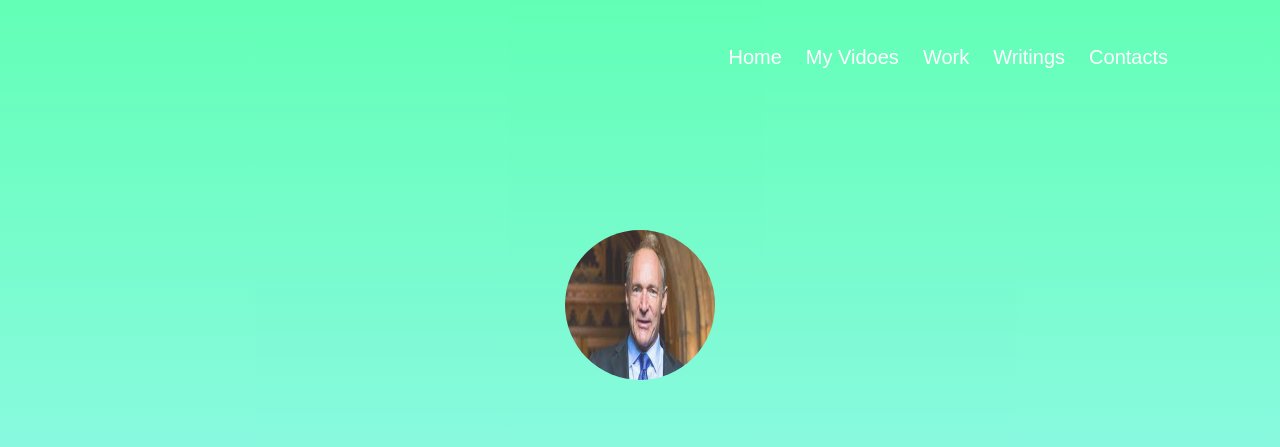
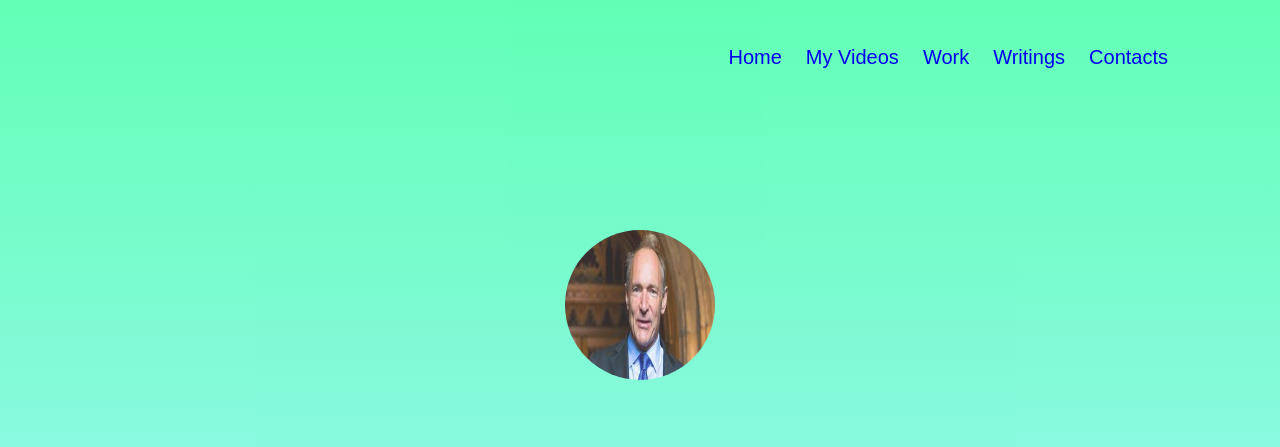
Before and after one commit to Samaira-Agrawal/Tim-Berners-Lee, a plain HTML site: page index.html in a window 1280 px wide. Shown: the top 447 px of the page. Drawn offline with Linux system fonts and the light colour scheme.

Commit message:
Add files via upload

```diff
--- a/index.html
+++ b/index.html
@@ -1,30 +1,32 @@
 <html>
+
 <head>
     <title>Tim Berners-Lee</title>
     <link rel="stylesheet" href="style.css">
 </head>
+
 <body>
-<ul class = "menu">
-<li class = "links">
-Home
+    <ul class="menu">
+        <li class="links">
+            <a href="#welcome">Home</a>
         </li>
-<li class = "links">
-My Vidoes
+        <li class="links">
+            <a href = "#videos">My Videos</a>
         </li>
-<li class = "links">
-Work
+        <li class="links">
+          <a href="#work">Work</a>
         </li>
-<li class = "links">
-Writings
+        <li class="links">
+            <a href="#writings">Writings</a>
         </li>
-<li class = "links">
-Contacts
+        <li class="links">
+            <a href="#contacts">Contacts</a>
         </li>
     </ul>
-<section id="welcome" class = "parallax-container">
+    <section id="welcome" class="parallax-container">
         <div class="parallax-inner">
             <img id="TBL" src="TBL.jpg">
-<h1 >I Am <br><span id="Name">Tim Berners-Lee</span></h1>
+            <h1>I Am <br><span id="Name">Tim Berners-Lee</span></h1>
             <h2>I am the founder of www - World Wide Web</h2>
         </div>
     </section>
@@ -36,5 +38,33 @@ Contacts
             Tim Berners-Lee is a software engineer who invented the Internet (or the World Wide Web) in 1989 while at CERN, the European Particle Physics Laboratory. He is director of the World Wide Web Consortium that he founded and a Professor in the Computer Science Department at the University of Oxford. In 2001 he became a Fellow of the Royal Society and in 2004 he was knighted.<br /><br />In 1994 Berners-Lee founded the World Wide Web Consortium (W3C) at the Laboratory of Computer Science (LCS) at the Massachusetts Institute of Technology in Boston. It was made up of companies that wanted to work together to create Web standards and also improve the Web. It was quickly agreed that the technology should be free of royalties and patents. Berners-Lee has served as director of this W3C since it was founded. In 1995 Microsoft produced the first version of Internet Explorer and this commercial browser created enormous growth in websites and web users. The Web was first
         </p>
     </section>
-</body>
-</html>
+    <section id="videos">
+        <h1>Videos</h1>
+        <div class="line">
+        </div>
+        <br>
+        <iframe width="900" height="500" src="https://www.youtube.com/embed/OM6XIICm_qo" title="YouTube video player" frameborder="0" allow="accelerometer; autoplay; clipboard-write; encrypted-media; gyroscope; picture-in-picture" allowfullscreen></iframe>
+        <br>
+        <br>
+        <iframe width="914" height="514" src="https://www.youtube.com/embed/Rxqko96C5ZI" title="YouTube video player" frameborder="0" allow="accelerometer; autoplay; clipboard-write; encrypted-media; gyroscope; picture-in-picture" allowfullscreen></iframe>
+        <br>
+    </section>
+    <section id="work">
+        <h1>Work</h1>
+        <div class="line">
+        </div>
+        <br>
+        <iframe width="900" height="1000" src="https://en.wikipedia.org/wiki/Tim_Berners-Lee#Career_and_research"> </iframe>
+    </section>
+    <section id="writings">
+        <h1>Writings</h1>
+        <div class="line">
+        </div>
+        <a class="article" href="https://webfoundation.org/2019/03/web-birthday-30">30 years on , what's next #fortheweb?
+        </a>
+        <br>
+        <a class="article" href="https://interestingengineering.com/how-did-tim-berners-lee-change-the-world-with-the-world-wide-web" target="_blank">How did Tim-berners-lee change the world with the world wide web?
+        </a>
+        <br>
+    </section>
+</body></html>
--- a/style.css
+++ b/style.css
@@ -1,6 +1,7 @@
-.body {
+body {
     margin: 0;
     padding-top: 800px;
+    text-align: center;
 }
 
 #TBL {
@@ -67,3 +68,12 @@
 .links:hover {
     background-color:dodgerblue;
 }
+a{
+    text-decoration: none;
+}
+.article:hover {
+    color:darkorchid;
+}
+html{
+scroll-behavior:smooth;
+}
```
Lines whose indentation alone changed are shown as unchanged.
